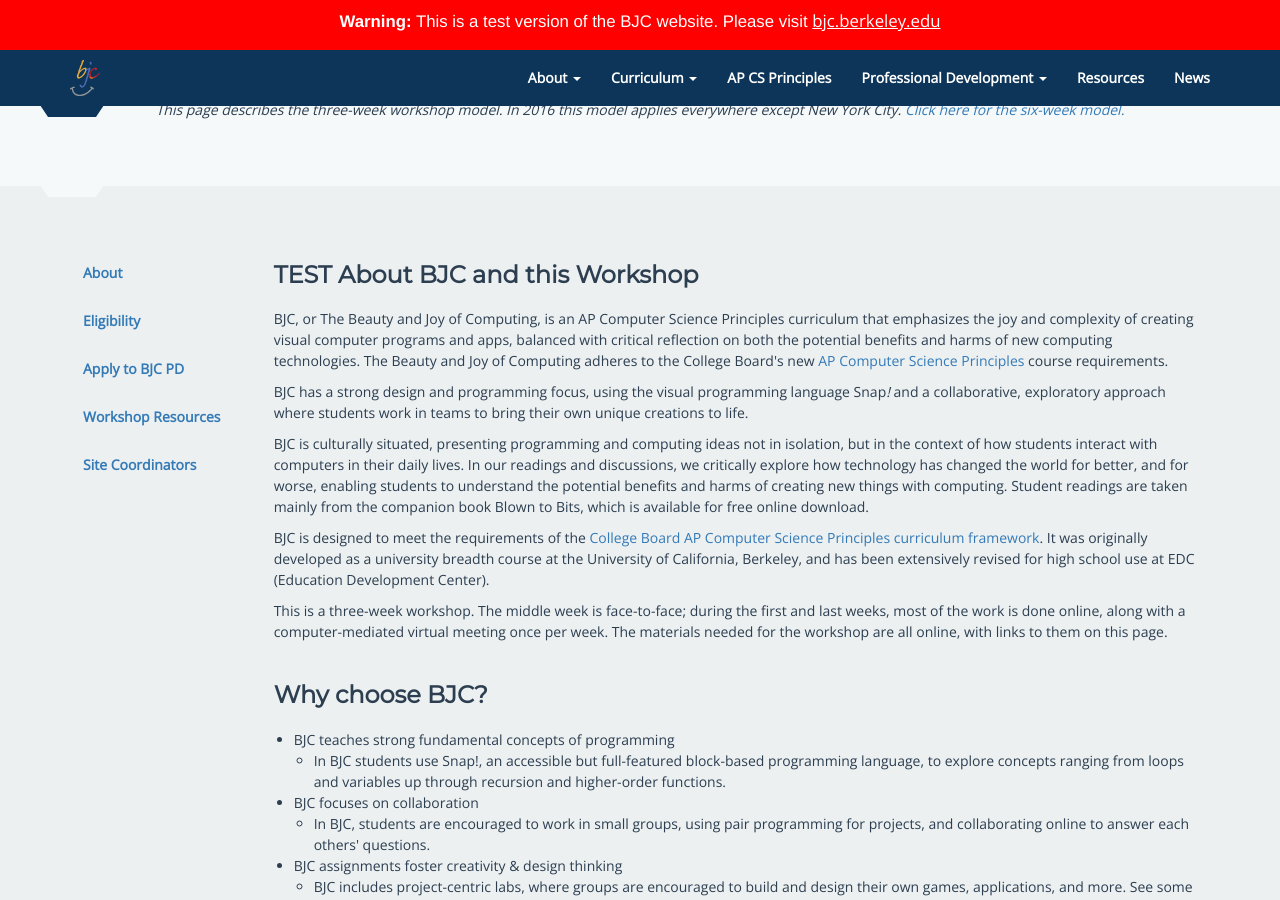
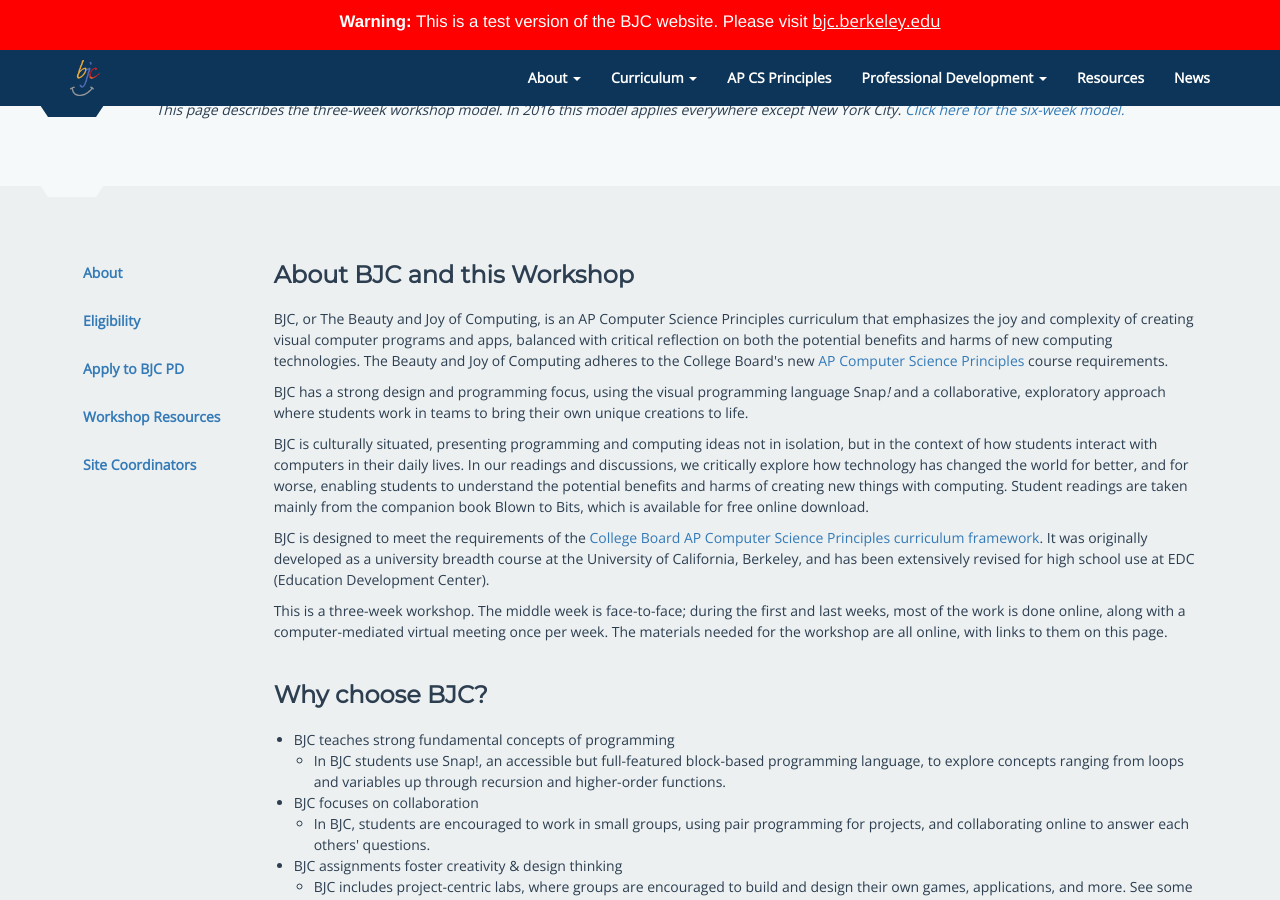
Before and after one commit to beautyjoy/beautyjoy.github.io, a Jekyll site: the page built from professional-development-3-weeks/index.html, in a window 1280 px wide and 900 px high, scrolled down 363 px. Built offline with Jekyll 4.4.1, drawn with Linux system fonts in a browser that asks for light colours.

Commit message:
Updated 'professional-development-3-weeks/index.html' via CloudCannon

```diff
--- a/professional-development-3-weeks/index.html
+++ b/professional-development-3-weeks/index.html
@@ -3,7 +3,7 @@
 subtitle: Three-Week Workshop for Teachers
 layout: pd-3-weeks
 ---
-<h3> TEST About BJC and this Workshop</h3>
+<h3>About BJC and this Workshop</h3>
 
 <p>
     BJC, or The Beauty and Joy of Computing, is an AP Computer Science Principles curriculum that emphasizes the joy and
```
